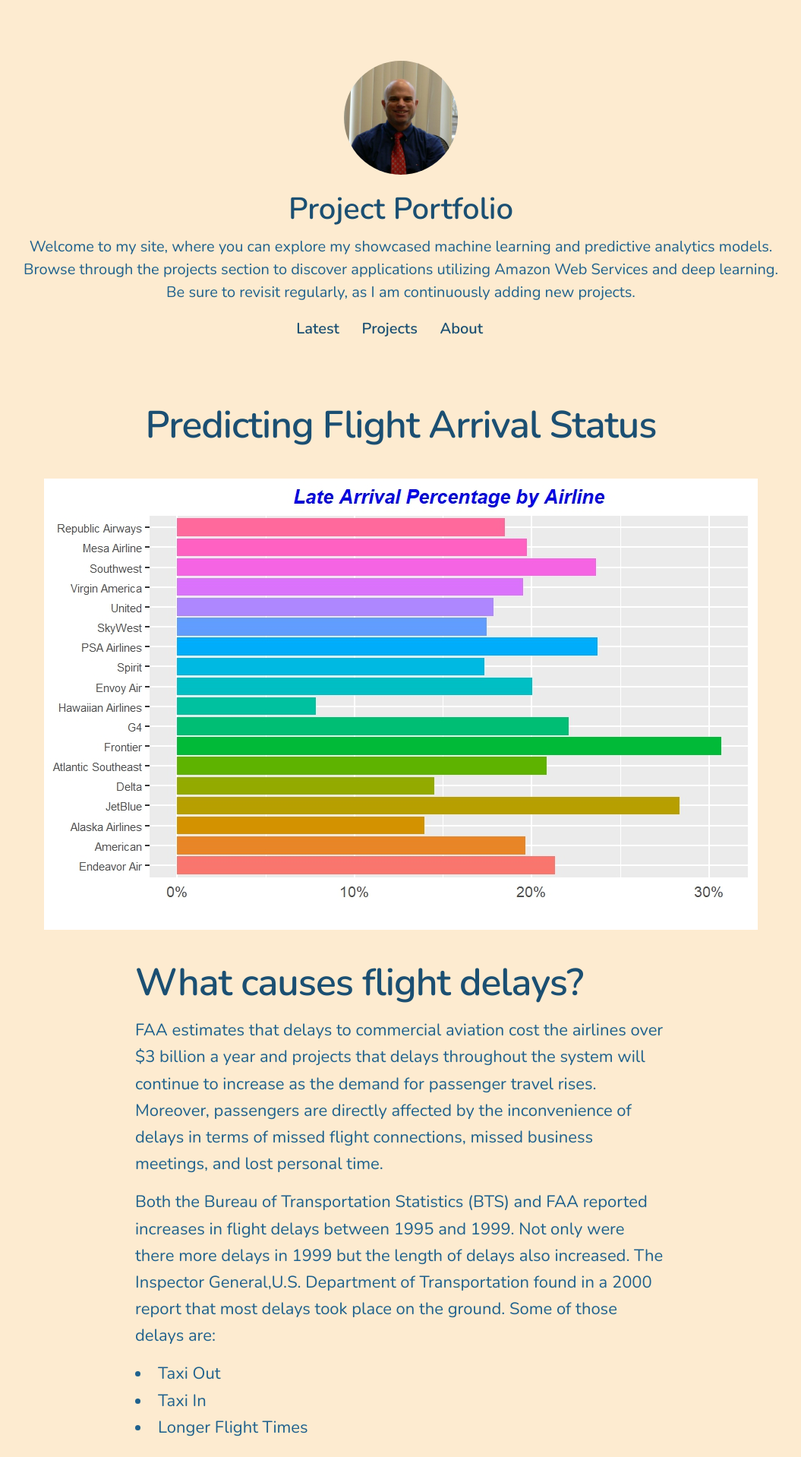
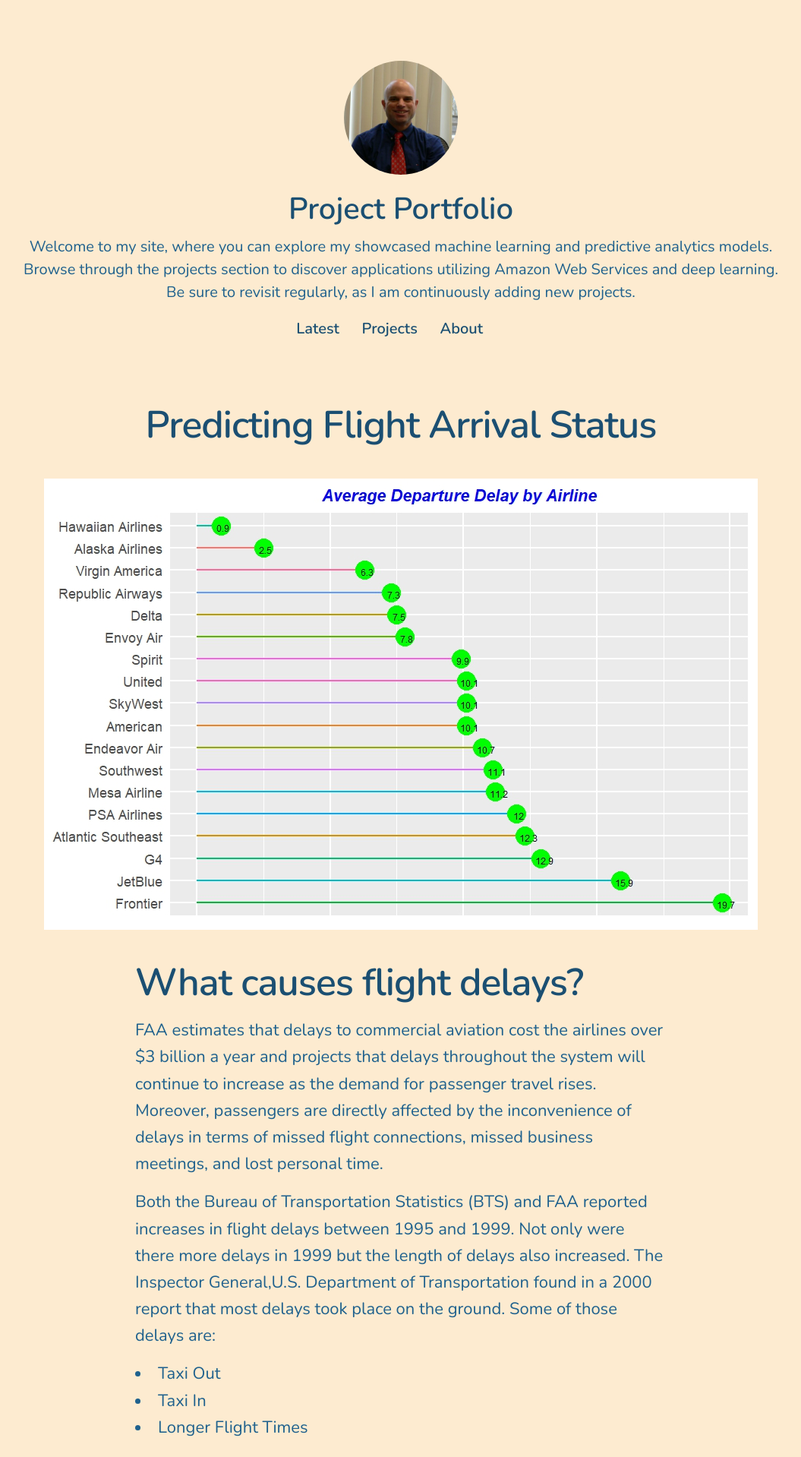
Before and after one commit to franklauder/franklauder.github.io, a Jekyll site: the page built from _projects/2024-01-28-flightPred-project.md, in a window 1280 px wide. Shown: the top 1918 px of the page at 76% size, without its empty margins (112-1167 px from the left). Built offline with Jekyll 4.4.1, drawn with Linux system fonts in a browser that asks for light colours; nearby versions of some CDN libraries.

Commit message:
new image

```diff
--- a/_projects/2024-01-28-flightPred-project.md
+++ b/_projects/2024-01-28-flightPred-project.md
@@ -10,7 +10,7 @@ inconvenience of delays in terms of missed flight connections, missed business
 meetings, and lost personal time.'
 ---
 
-![](/images/flights/flight5.jpg)
+![](/images/flights/dep_min_del.jpg)
 
 ## What causes flight delays?
 
```
Also changed, not shown: images/flights/dep_min_del.jpg (added).
